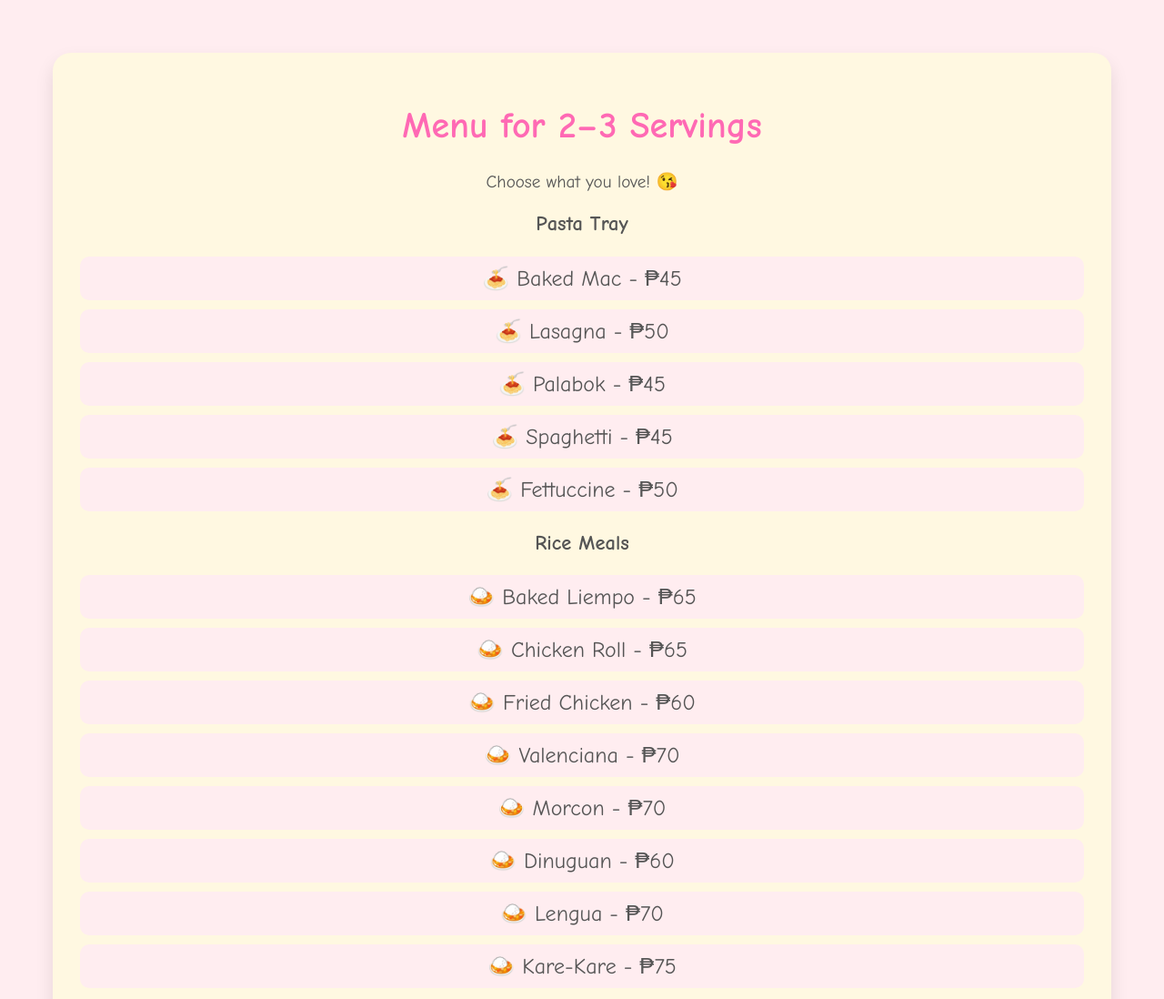
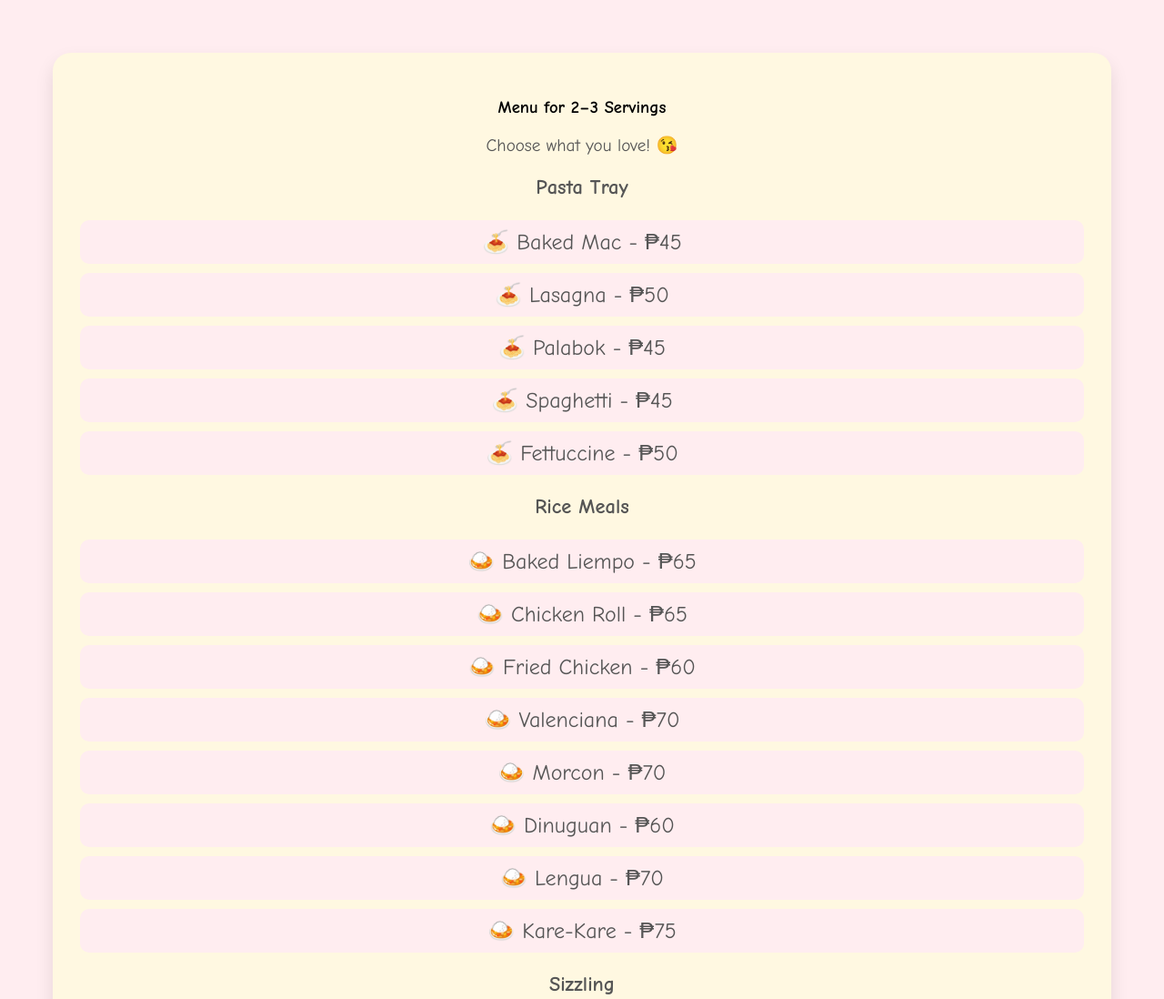
Before and after one commit to ykeahumpy/Asking-her-on-a-date, a website: page menu.html in a window 1280 px wide. Shown: the top 1098 px of the page at 91% size. Drawn offline with Linux system fonts and the light colour scheme.

Commit message:
Update menu.html

```diff
--- a/menu.html
+++ b/menu.html
@@ -9,7 +9,7 @@
   </head>
   <body>
     <div class="container">
-      <h1>Menu for 2–3 Servings </h1>
+      <h3>Menu for 2–3 Servings </h3>
       <p>Choose what you love! 😘</p>
       <ul class="menu-list">
         <!-- Pasta Trays -->
```
